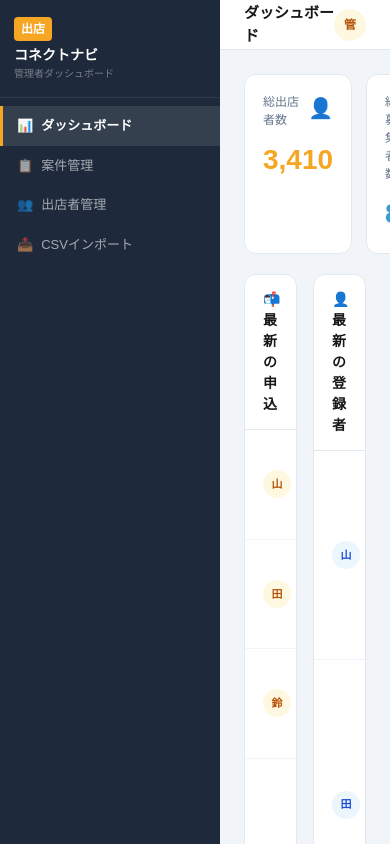
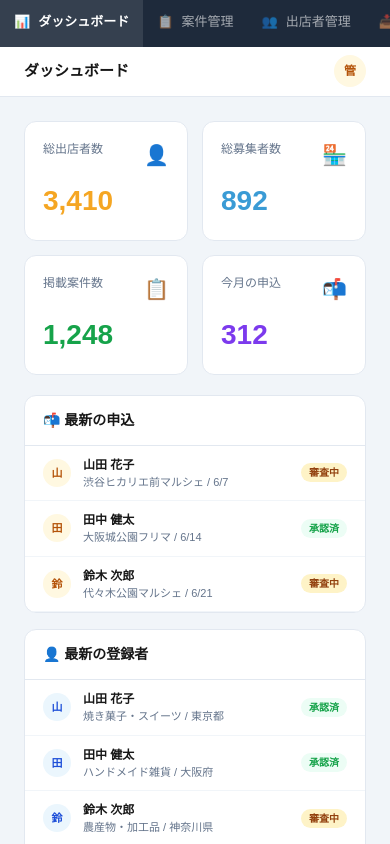
Before and after one commit to rinfuku0917/shutten-connect-navi, a Next.js app: page /admin in a window 390 px wide. Shown: the top 844 px of the page. Built offline with nearby package versions, Linux system fonts and the light colour scheme.

Commit message:
make admin dashboard mobile responsive

```diff
--- a/app/admin/page.tsx
+++ b/app/admin/page.tsx
@@ -64,15 +64,15 @@ export default function AdminPage() {
   }
 
   return (
-    <div style={{ minHeight: '100vh', background: '#F1F5F9', display: 'flex' }}>
+    <div className='admin-shell' style={{ minHeight: '100vh', background: '#F1F5F9', display: 'flex' }}>
       {/* サイドバー */}
-      <div style={{ width: '220px', background: '#1E2A3B', display: 'flex', flexDirection: 'column', flexShrink: 0 }}>
-        <div style={{ padding: '16px 14px', borderBottom: '1px solid rgba(255,255,255,0.08)' }}>
+      <div className='admin-sidebar' style={{ width: '220px', background: '#1E2A3B', display: 'flex', flexDirection: 'column', flexShrink: 0 }}>
+        <div className='admin-sidebar-head' style={{ padding: '16px 14px', borderBottom: '1px solid rgba(255,255,255,0.08)' }}>
           <div style={{ background: '#F5A623', color: '#fff', fontWeight: '900', fontSize: '12px', padding: '3px 7px', borderRadius: '4px', display: 'inline-block', marginBottom: '4px' }}>出店</div>
           <div style={{ fontSize: '14px', fontWeight: '700', color: '#fff' }}>コネクトナビ</div>
           <div style={{ fontSize: '10px', color: 'rgba(255,255,255,0.4)' }}>管理者ダッシュボード</div>
         </div>
-        <nav style={{ padding: '8px 0', flex: 1 }}>
+        <nav className='admin-sidebar-nav' style={{ padding: '8px 0', flex: 1 }}>
           {[
             { key: 'dashboard', icon: '📊', label: 'ダッシュボード' },
             { key: 'places', icon: '📋', label: '案件管理' },
@@ -94,7 +94,7 @@ export default function AdminPage() {
             </div>
           ))}
         </nav>
-        <div style={{ padding: '12px 14px', borderTop: '1px solid rgba(255,255,255,0.08)' }}>
+        <div className='admin-sidebar-back' style={{ padding: '12px 14px', borderTop: '1px solid rgba(255,255,255,0.08)' }}>
           <Link href="/" style={{ color: 'rgba(255,255,255,0.4)', fontSize: '12px', textDecoration: 'none' }}>← サイトに戻る</Link>
         </div>
       </div>
@@ -119,7 +119,7 @@ export default function AdminPage() {
           {/* ===== ダッシュボード ===== */}
           {tab === 'dashboard' && (
             <>
-              <div style={{ display: 'grid', gridTemplateColumns: 'repeat(4,1fr)', gap: '14px', marginBottom: '20px' }}>
+              <div className='admin-stats' style={{ display: 'grid', gridTemplateColumns: 'repeat(4,1fr)', gap: '14px', marginBottom: '20px' }}>
                 {stats.map(s => (
                   <div key={s.label} style={{ background: '#fff', borderRadius: '12px', padding: '18px', border: '1px solid #E2E8F0' }}>
                     <div style={{ display: 'flex', justifyContent: 'space-between', marginBottom: '10px' }}>
@@ -131,7 +131,7 @@ export default function AdminPage() {
                 ))}
               </div>
 
-              <div style={{ display: 'grid', gridTemplateColumns: '1fr 1fr', gap: '16px' }}>
+              <div className='admin-two-col' style={{ display: 'grid', gridTemplateColumns: '1fr 1fr', gap: '16px' }}>
                 <div style={{ background: '#fff', borderRadius: '12px', border: '1px solid #E2E8F0', overflow: 'hidden' }}>
                   <div style={{ padding: '14px 18px', borderBottom: '1px solid #E2E8F0', fontWeight: '700', fontSize: '14px' }}>📬 最新の申込</div>
                   <div style={{ padding: '0' }}>
@@ -220,7 +220,7 @@ export default function AdminPage() {
                 </div>
               )}
 
-              <div style={{ background: '#fff', borderRadius: '12px', border: '1px solid #E2E8F0', overflow: 'hidden' }}>
+              <div className='admin-table-wrap' style={{ background: '#fff', borderRadius: '12px', border: '1px solid #E2E8F0' }}>
                 <table style={{ width: '100%', borderCollapse: 'collapse', fontSize: '13px' }}>
                   <thead>
                     <tr style={{ background: '#F8FAFC' }}>
@@ -292,7 +292,7 @@ export default function AdminPage() {
                 </button>
               </div>
 
-              <div style={{ background: '#fff', borderRadius: '12px', border: '1px solid #E2E8F0', overflow: 'hidden' }}>
+              <div className='admin-table-wrap' style={{ background: '#fff', borderRadius: '12px', border: '1px solid #E2E8F0' }}>
                 <table style={{ width: '100%', borderCollapse: 'collapse', fontSize: '12px' }}>
                   <thead>
                     <tr style={{ background: '#F8FAFC' }}>
--- a/app/globals.css
+++ b/app/globals.css
@@ -41,3 +41,19 @@ img { max-width: 100%; height: auto; }
   .grid-4 { grid-template-columns: 1fr; }
   .grid-auto { grid-template-columns: 1fr; }
 }
+
+
+/* 管理画面のモバイル対応 */
+@media (max-width: 768px) {
+  .admin-shell { flex-direction: column !important; }
+  .admin-sidebar { width: 100% !important; flex-direction: row !important; align-items: center; overflow-x: auto; }
+  .admin-sidebar-head { display: none !important; }
+  .admin-sidebar-nav { display: flex !important; flex-direction: row !important; flex: 1 !important; padding: 0 !important; }
+  .admin-sidebar-nav > div { border-left: none !important; border-bottom: 3px solid transparent; white-space: nowrap; padding: 12px 14px !important; }
+  .admin-sidebar-back { display: none !important; }
+  .admin-stats { grid-template-columns: repeat(2, 1fr) !important; }
+  .admin-two-col { grid-template-columns: 1fr !important; }
+}
+.admin-table-wrap { overflow-x: auto; }
+.admin-table-wrap table { min-width: 640px; }
+.admin-table-wrap td, .admin-table-wrap th { white-space: nowrap; }
```
